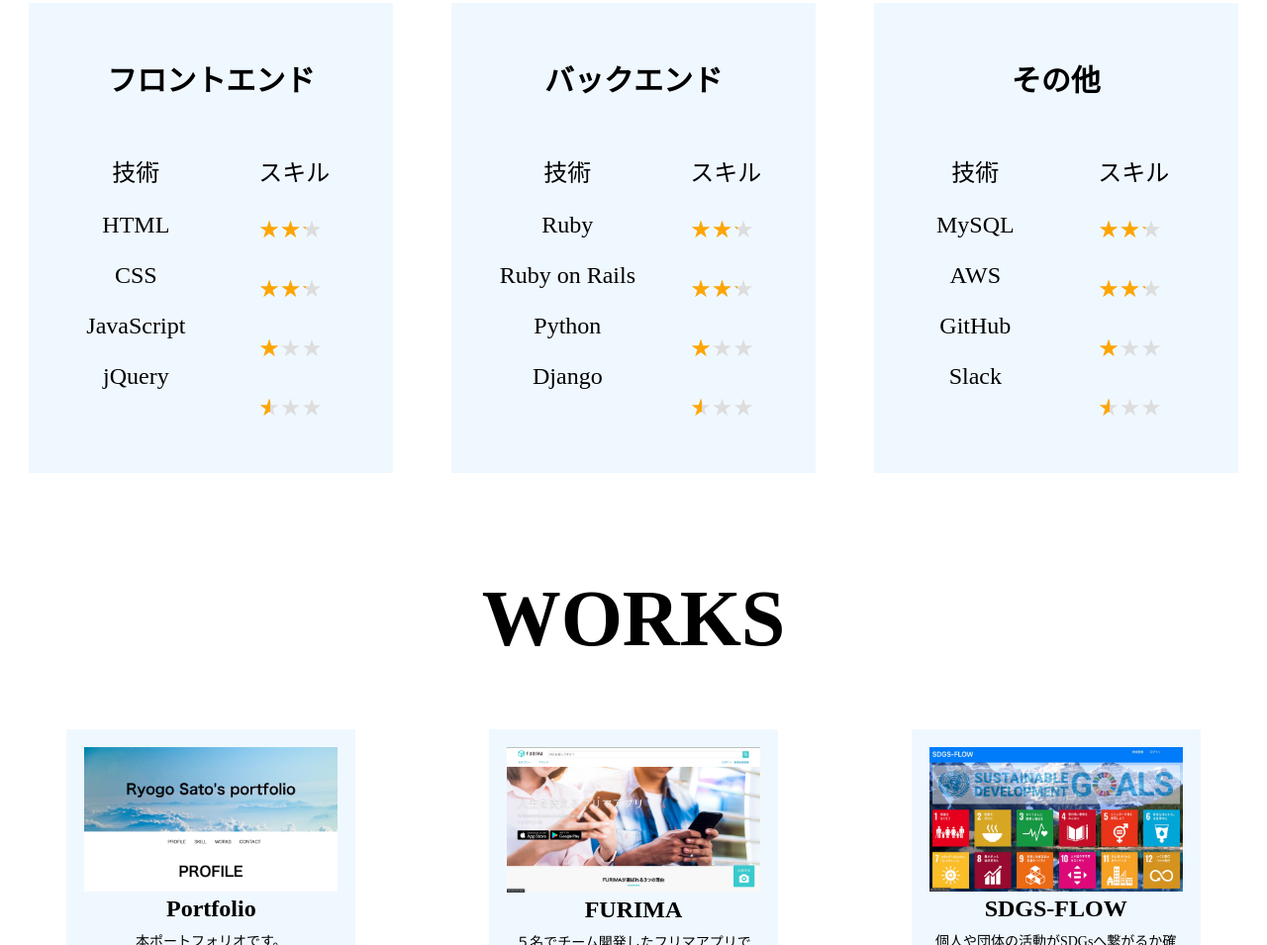
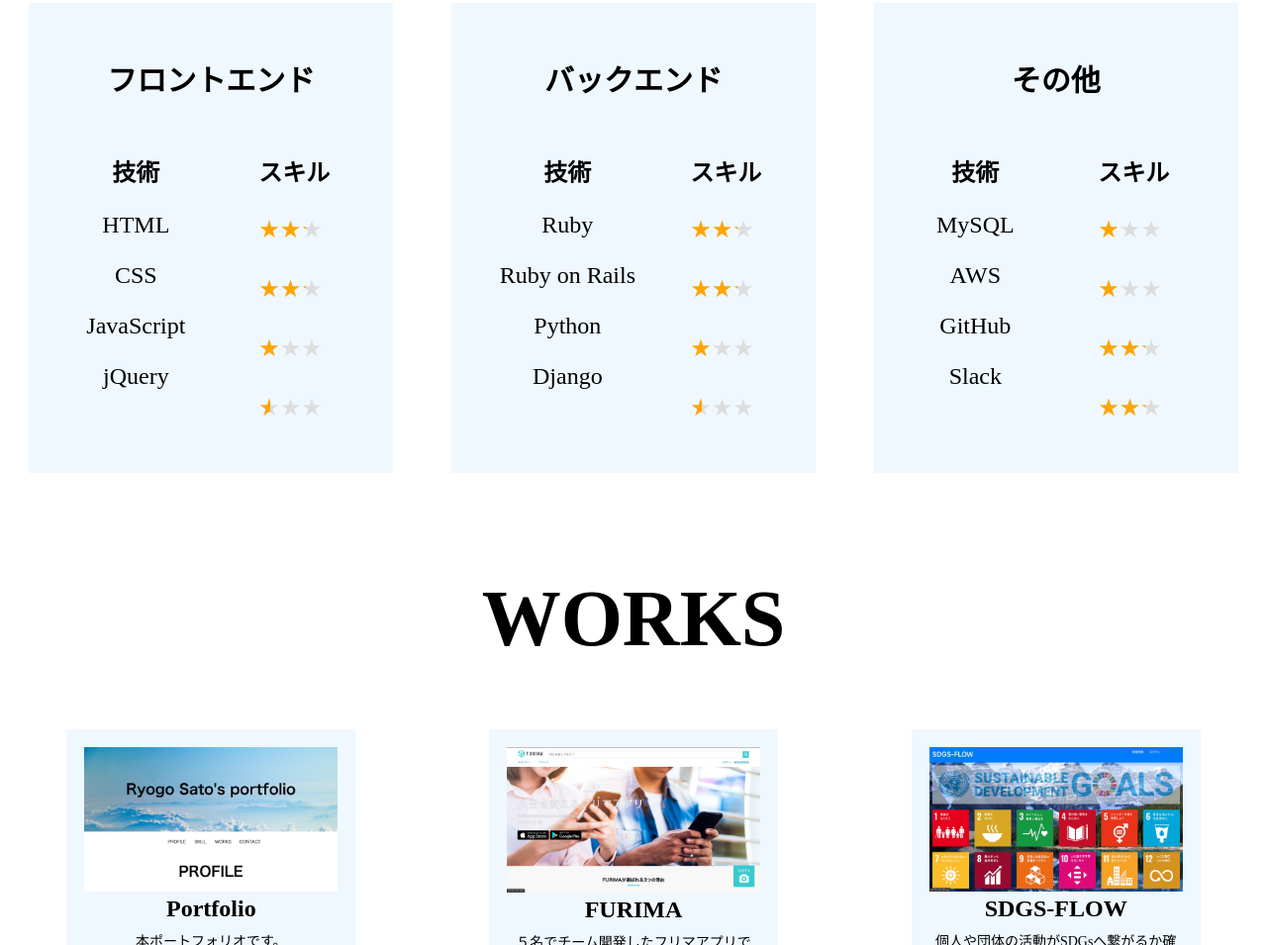
Before and after one commit to ryogosato/portfolio, a plain HTML site: page index.html in a window 1280 px wide. Shown: the part 1248-2203 px from the top of the page at 99% size. Drawn offline with Linux system fonts and the light colour scheme.

Commit message:
skill-title_w

```diff
--- a/index.html
+++ b/index.html
@@ -62,14 +62,14 @@
           </h3>
           <div class="left-content skill-language-content">
             <div class="left-tech">
-              <div class="left-tech skill-list">技術</div>
+              <div class="left-tech skill-list skill-title_w">技術</div>
               <div class="left-list1 skill-list">HTML</div>
               <div class="left-list2 skill-list">CSS</div>
               <div class="left-list3 skill-list">JavaScript</div>
               <div class="left-list4 skill-list">jQuery</div>
             </div>
             <div class="wrap">
-              <div class="left-level skill-list">スキル</div>
+              <div class="left-level skill-list skill-title_w">スキル</div>
               <span class="rate rate2 skill-list"></span>
               <span class="rate rate2 skill-list"></span>
               <span class="rate rate1 skill-list"></span>
@@ -83,14 +83,14 @@
           </h3>
           <div class="center-content skill-language-content">
             <div class="center-tech">
-              <div class="left-tech skill-list">技術</div>
+              <div class="left-tech skill-list skill-title_w">技術</div>
               <div class="center-list1 skill-list">Ruby</div>
               <div class="center-list2 skill-list">Ruby on Rails</div>
               <div class="center-list3 skill-list">Python</div>
               <div class="center-list4 skill-list">Django</div>
             </div>
             <div class="wrap">
-              <div class="left-level skill-list">スキル</div>
+              <div class="left-level skill-list skill-title_w">スキル</div>
               <span class="rate rate2 skill-list"></span>
               <span class="rate rate2 skill-list"></span>
               <span class="rate rate1 skill-list"></span>
@@ -104,18 +104,18 @@
           </h3>
           <div class="right-content skill-language-content">
             <div class="right-tech">
-              <div class="left-tech skill-list">技術</div>
+              <div class="left-tech skill-list skill-title_w">技術</div>
               <div class="right-list1 skill-list">MySQL</div>
               <div class="right-list2 skill-list">AWS</div>
               <div class="right-list3 skill-list">GitHub</div>
               <div class="right-list4 skill-list">Slack</div>
             </div>
             <div class="wrap">
-              <div class="left-level skill-list">スキル</div>
+              <div class="left-level skill-list skill-title_w">スキル</div>
+              <span class="rate rate1 skill-list"></span>
+              <span class="rate rate1 skill-list"></span>
               <span class="rate rate2 skill-list"></span>
               <span class="rate rate2 skill-list"></span>
-              <span class="rate rate1 skill-list"></span>
-              <span class="rate rate0-5 skill-list"></span>
             </div>
           </div>
         </div>
--- a/style.css
+++ b/style.css
@@ -108,6 +108,62 @@ h2{
   font-size: 24px;
 }
 
+.skill-title_w{
+  font-weight: bolder;
+}
+
+.rate {
+  position: relative;
+  display: block;
+  width: 72px;
+  height: 24px;
+  padding: 6px;
+}
+.rate:before, .rate:after {
+  text-align: center;
+  position: absolute;
+  content: '★★★';
+  display: block;
+  height: 24px;
+  line-height: 24px;
+}
+.rate:before {
+  color: #ddd;
+}
+.rate:after {
+  color: #ffa500;
+  overflow: hidden;
+  white-space: nowrap;
+}
+
+.rate0:after {
+  width: 0;
+}
+
+.rate0-5:after {
+  width: 12px;
+}
+
+.rate1:after {
+  width: 24px;
+}
+
+.rate1-5:after {
+  width: 36px;
+}
+
+.rate2:after {
+  width: 48px;
+}
+
+.rate2-5:after {
+  width: 60px;
+}
+
+.rate3:after {
+  width: 72px;
+}
+
 .works-content{
   display: flex;
   justify-content: space-around;
@@ -174,95 +230,3 @@ p{
   margin-top: 0;
   margin-bottom: 48px;
 }
-
-
-
-
-
-
-
-
-
-
-/* HTML CSSResult
-EDIT ON
-@charset "UTF-8"; */
-.wrap{
-}
-
-/* .rate {
-  position: relative;
-  display: inline-block;
-  width: 80px;
-  height: 16px;
-  font-size: 16px;
-}
-.rate:before, .rate:after {
-  position: absolute;
-  top: 0;
-  left: 0;
-  content: '★★★★★';
-  display: inline-block;
-  height: 16px;
-  line-height: 16px;
-}
-.rate:before {
-  color: #ddd;
-}
-.rate:after {
-  color: #ffa500;
-  overflow: hidden;
-  white-space: nowrap;
-} */
-
-.rate {
-  position: relative;
-  display: block;
-  width: 72px;
-  height: 24px;
-  padding: 6px;
-}
-.rate:before, .rate:after {
-  text-align: center;
-  position: absolute;
-  content: '★★★';
-  display: block;
-  /* height: 24px; */
-  line-height: 24px;
-}
-.rate:before {
-  color: #ddd;
-}
-.rate:after {
-  color: #ffa500;
-  overflow: hidden;
-  white-space: nowrap;
-}
-
-.rate0:after {
-  width: 0;
-}
-
-.rate0-5:after {
-  width: 12px;
-}
-
-.rate1:after {
-  width: 24px;
-}
-
-.rate1-5:after {
-  width: 36px;
-}
-
-.rate2:after {
-  width: 48px;
-}
-
-.rate2-5:after {
-  width: 60px;
-}
-
-.rate3:after {
-  width: 72px;
-}
```
